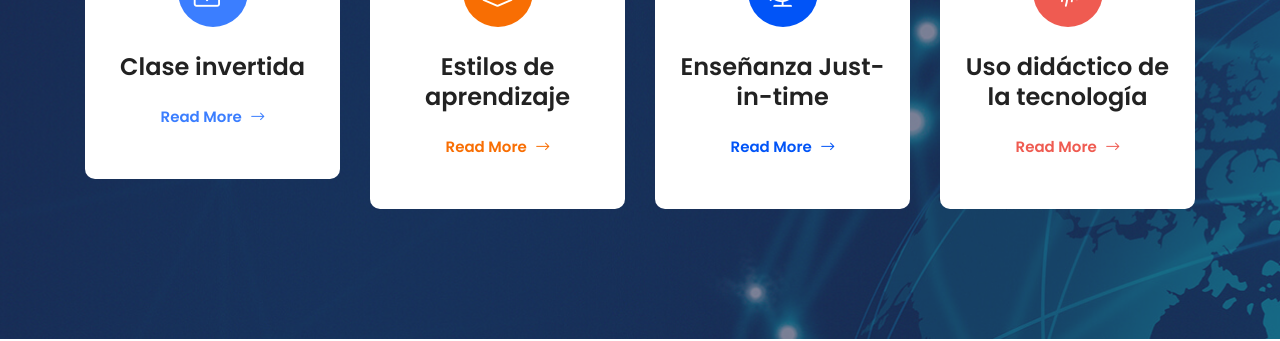
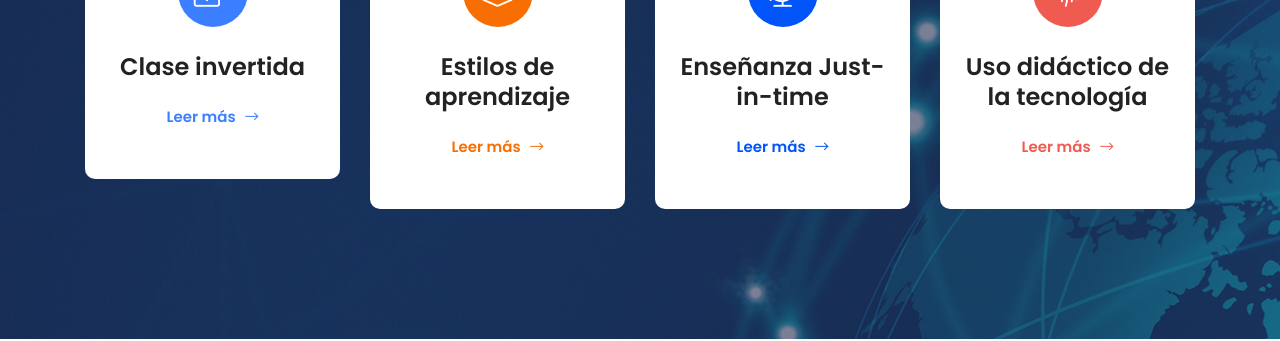
Before and after one commit to elemprendedoronline/mpatica, a Jekyll site: the page built from index.html, in a window 1280 px wide and 900 px high, scrolled down 2066 px. Shown: the part 154-495 px from the top of the window. Built offline with Jekyll 4.4.1, drawn with Linux system fonts in a browser that asks for light colours.

Commit message:
Update features.html

```diff
--- a/_includes/features.html
+++ b/_includes/features.html
@@ -15,28 +15,28 @@
                     <div class="features-item text-center white-bg mt-30 wow fadeIn animated" data-wow-duration="2000ms" data-wow-delay="0ms">
                         <i class="fal fa-lock-open-alt"></i>
                         <h4 class="title">Clase invertida</h4>
-                        <a href="services-details.html">Read More <i class="fal fa-long-arrow-right"></i></a>
+                        <a href="services-details.html">Leer más <i class="fal fa-long-arrow-right"></i></a>
                     </div>
                 </div>
                 <div class="col-lg-3 col-md-6 col-sm-7">
                     <div class="features-item text-center white-bg mt-30 item-2 wow fadeIn animated" data-wow-duration="2000ms" data-wow-delay="300ms">
                         <i class="fal fa-layer-plus"></i>
                         <h4 class="title">Estilos de aprendizaje</h4>
-                        <a href="services-details.html">Read More <i class="fal fa-long-arrow-right"></i></a>
+                        <a href="services-details.html">Leer más <i class="fal fa-long-arrow-right"></i></a>
                     </div>
                 </div>
                 <div class="col-lg-3 col-md-6 col-sm-7">
                     <div class="features-item text-center white-bg mt-30 item-3 wow fadeIn animated" data-wow-duration="2000ms" data-wow-delay="600ms">
                         <i class="fal fa-globe-stand"></i>
                         <h4 class="title">Enseñanza Just-in-time</h4>
-                        <a href="services-details.html">Read More <i class="fal fa-long-arrow-right"></i></a>
+                        <a href="services-details.html">Leer más <i class="fal fa-long-arrow-right"></i></a>
                     </div>
                 </div>
                 <div class="col-lg-3 col-md-6 col-sm-7">
                     <div class="features-item text-center white-bg mt-30 item-4 wow fadeIn animated" data-wow-duration="2000ms" data-wow-delay="900ms">
                         <i class="fal fa-fingerprint"></i>
                         <h4 class="title">Uso didáctico de la tecnología</h4>
-                        <a href="services-details.html">Read More <i class="fal fa-long-arrow-right"></i></a>
+                        <a href="services-details.html">Leer más <i class="fal fa-long-arrow-right"></i></a>
                     </div>
                 </div>
             </div>
```
